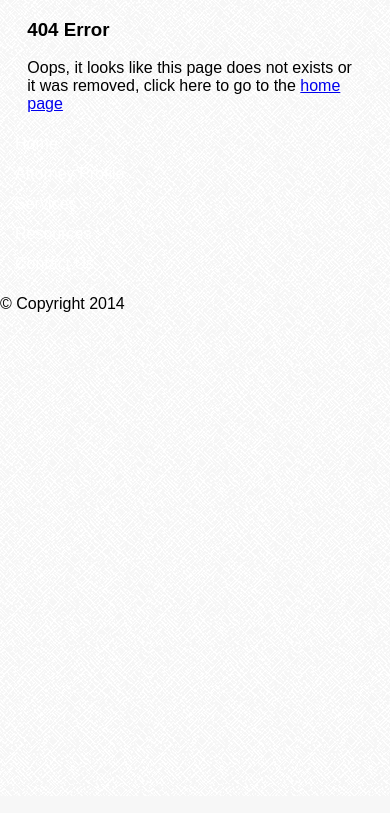
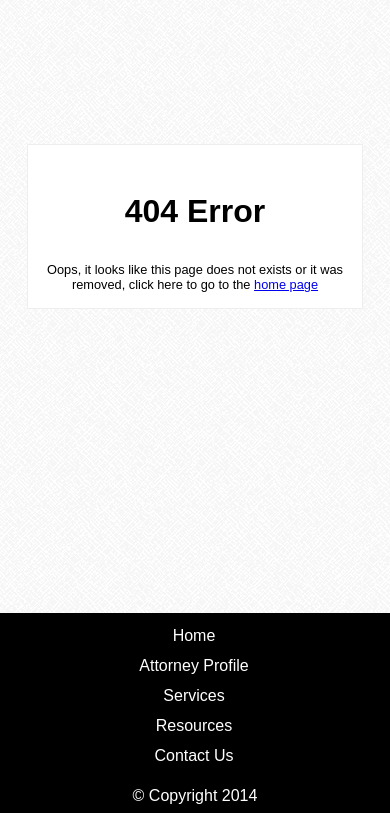
Before and after one commit to mv2sa/bolhufasLaw, a PHP site: page /404.html in a window 390 px wide. Shown: the part 48-861 px from the top of the page. Before the commit the page ends 360 px from the top, so only its background shows below. Run offline with PHP 8.4, Linux system fonts and the light colour scheme; some libraries are stand-ins or nearby versions; some web fonts are replaced.

Commit message:
Fixed bug for Mobile version

```diff
--- a/css/main.css
+++ b/css/main.css
@@ -538,6 +538,83 @@ main {
      padding:0 17px 0 15px;
 }
 
+ /* 404 Error Page */
+
+    #error-footer {
+    position: relative;
+    display: block;
+    width: 100%;
+    background-color: #000;
+    padding: 0.5em;
+    margin-top: 19em;
+    color: #fff;
+    text-align: center;
+    }
+
+    #error-footer .f-copy {
+        text-align: center;
+        width: 100%;
+        margin: 0;
+    }
+
+    #error-footer .f-copy span {
+        font-size: 1.2em;
+    }
+
+    #error-footer p,
+    #error-footer a {
+        color: #fff;
+        text-decoration: none;
+    }
+    .error-wrapper.main {
+    width: 50%;
+    }
+
+    .error-wrapper {
+        position: relative;
+        width: 100%;
+        background-color: white;
+        padding: 1em;
+        margin-top: 9em;
+        border: 1px solid #eee;
+    }
+
+    .error-wrapper > div {
+        position:relative;
+        height: 100%;
+        overflow: hidden;
+    }
+
+    .error-wrapper .ap-headingImg {
+        width: 100%;
+        display: block;
+        margin-left: auto;
+        margin-right: auto;
+    }
+
+    .error-wrapper > div > p {
+        font-size: 0.8em;
+        margin-bottom: 0em;
+        text-align: center;
+    }
+
+    .error-wrapper .ap-bottomLink {
+        position: absolute;
+        text-decoration: none;
+        color: #8f0000;
+        bottom: 0.1em;
+        right: 0.1em;
+    }
+
+    .error-wrapper .ap-bottomLink:after {
+        font-family: 'FontAwesome';
+        content: '\f138';
+        padding-left: 0.5em;
+    }
+    .error-wrapper h3 {
+        text-align: center;
+        font-size: 2em;
+    }
 /* ==========================================================================
    Media Queries
    ========================================================================== */
```
